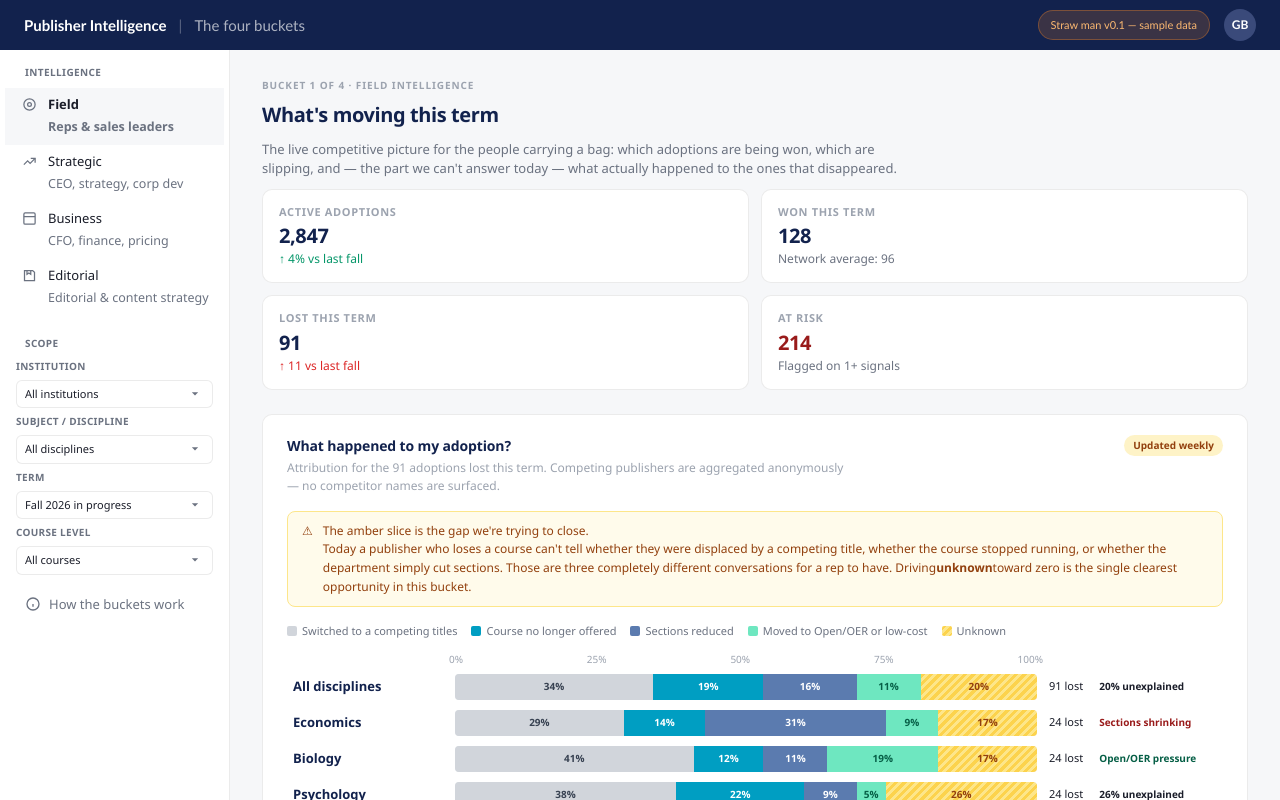
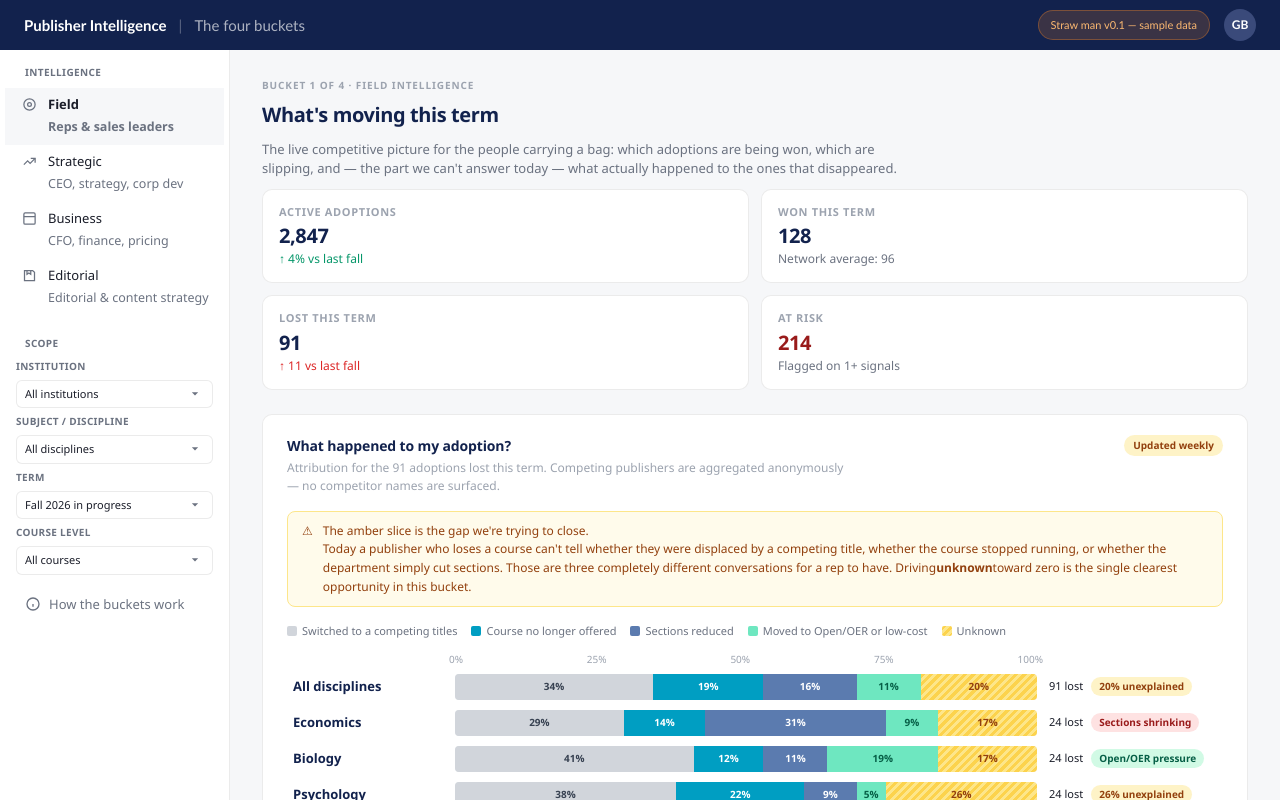
Before and after one commit to Siddhi-Nalawade23/Publisher-Intelligence, a React (Vite) app: page / in a window 1280 px wide. Built offline with nearby package versions, Linux system fonts and the light colour scheme.

Commit message:
root color adding

```diff
--- a/src/App.css
+++ b/src/App.css
@@ -23,6 +23,12 @@
   --oer-text: #065F46;
   --paid-text: #374151;
   --risk-text: #991B1B;
+  --risk-background:#FEE2E2;
+  --risk-med-background:#FEF3C7;
+  --risk-med-text:#92400E;
+  --red-down: #DC2626;
+  --green-up: #059669;
+  --oer-background:#D1FAE5;
 
 }
 
```
